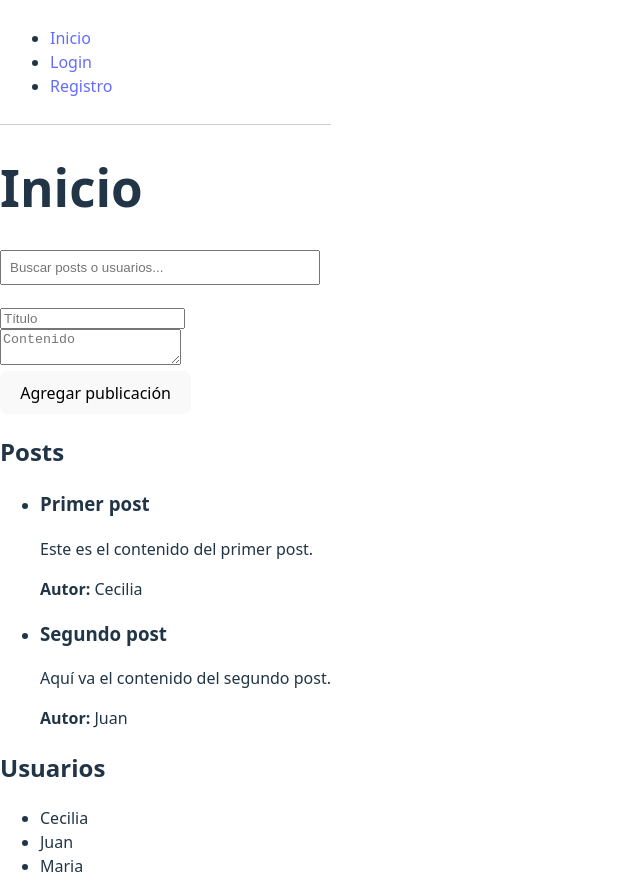
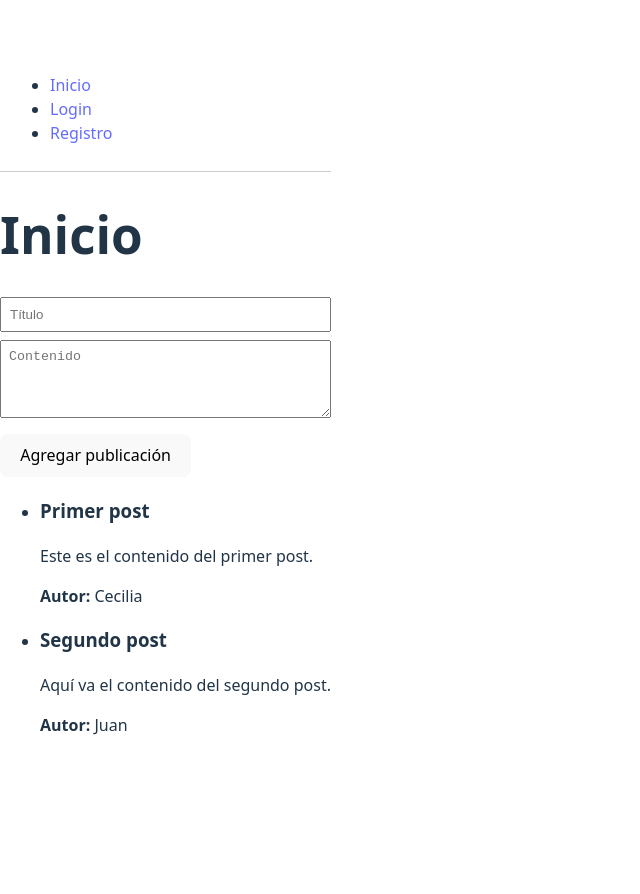
Before and after one commit to cesytar-web/Red_Social_2025, a React (Vite) app: page / in a window 1280 px wide. Shown: the whole page, without its empty margins (0-640 px from the left). After the commit the page ends 800 px from the top, so only its background shows below. Built offline with nearby package versions, Linux system fonts and the light colour scheme.

Commit message:
Agregar perfil con datos y posts del usuario

```diff
--- a/src/App.jsx
+++ b/src/App.jsx
@@ -1,21 +1,31 @@
-import React from 'react'
-import { Routes, Route } from 'react-router-dom'
-import Register from './pages/Register'
-import Login from './pages/Login'
-import Home from './pages/Home'
-import Header from './components/Header'
+import React, { useState } from 'react';
+import { Routes, Route } from 'react-router-dom';
 
-function App() {
+import Register from './pages/Register';
+import Login from './pages/Login';
+import Home from './pages/Home';
+import Header from './components/Header';
+import Profile from './pages/Profile';
+
+export default function App() {
+  // Simula usuario logueado
+  const currentUser = { username: 'Cecilia', email: 'test@test.com' };
+
+  // Simula posts existentes
+  const [posts, setPosts] = useState([
+    { id: 1, title: 'Primer post', content: 'Este es el contenido del primer post.', author: 'Cecilia' },
+    { id: 2, title: 'Segundo post', content: 'Aquí va el contenido del segundo post.', author: 'Juan' },
+  ]);
+
   return (
     <>
       <Header />
       <Routes>
-        <Route path="/" element={<Home />} />
+        <Route path="/" element={<Home posts={posts} setPosts={setPosts} currentUser={currentUser} />} />
         <Route path="/register" element={<Register />} />
         <Route path="/login" element={<Login />} />
+        <Route path="/profile" element={<Profile currentUser={currentUser} posts={posts} />} />
       </Routes>
     </>
-  )
+  );
 }
-
-export default App
--- a/src/components/AddPost.jsx
+++ b/src/components/AddPost.jsx
@@ -22,15 +22,22 @@ export default function AddPost({ onAdd }) {
         placeholder="Título"
         value={title}
         onChange={(e) => setTitle(e.target.value)}
+        aria-label="Título de la publicación"
+        required
+        style={{ width: '100%', padding: '8px', boxSizing: 'border-box' }}
       />
       <br />
       <textarea
         placeholder="Contenido"
         value={content}
         onChange={(e) => setContent(e.target.value)}
+        aria-label="Contenido de la publicación"
+        required
+        rows={4}
+        style={{ width: '100%', padding: '8px', boxSizing: 'border-box', marginTop: '8px' }}
       />
       <br />
-      <button type="submit">Agregar publicación</button>
+      <button type="submit" style={{ marginTop: '10px' }}>Agregar publicación</button>
     </form>
   );
 }
--- a/src/pages/Home.jsx
+++ b/src/pages/Home.jsx
@@ -1,64 +1,32 @@
-import React, { useState } from 'react';
+import React from 'react';
 import AddPost from '../components/AddPost';
-import SearchBar from '../components/SearchBar';
 
-export default function Home() {
-  const currentUser = 'Cecilia';
-
-  const [posts, setPosts] = useState([
-    { id: 1, title: 'Primer post', content: 'Este es el contenido del primer post.', author: 'Cecilia', likedBy: [] },
-    { id: 2, title: 'Segundo post', content: 'Aquí va el contenido del segundo post.', author: 'Juan', likedBy: [] },
-  ]);
-
-  const [users] = useState([
-    { id: 1, username: 'Cecilia' },
-    { id: 2, username: 'Juan' },
-    { id: 3, username: 'Maria' },
-  ]);
-
-  const [filteredResults, setFilteredResults] = useState({ posts, users });
+export default function Home({ posts, setPosts, currentUser }) {
 
   function handleAddPost(newPost) {
     const postWithId = {
       id: posts.length + 1,
-      author: currentUser,
+      author: currentUser.username,
       likedBy: [],
       ...newPost
     };
-    const newPosts = [postWithId, ...posts];
-    setPosts(newPosts);
-    setFilteredResults({ posts: newPosts, users }); // actualizar también filtro
+    setPosts([postWithId, ...posts]);
   }
 
-  // Esta función recibe resultados filtrados del SearchBar
-  function handleSearchResults(results) {
-    setFilteredResults(results);
-  }
+  // Aquí puedes incluir también funciones para editar, eliminar, like, etc. como tenías antes.
 
   return (
     <div>
       <h1>Inicio</h1>
-
-      <SearchBar posts={posts} users={users} onResults={handleSearchResults} />
-
       <AddPost onAdd={handleAddPost} />
 
-      <h2>Posts</h2>
       <ul>
-        {filteredResults.posts.map(post => (
+        {posts.map(post => (
           <li key={post.id} style={{ marginBottom: '15px' }}>
             <h3>{post.title}</h3>
             <p>{post.content}</p>
             <p><strong>Autor:</strong> {post.author}</p>
-          </li>
-        ))}
-      </ul>
-
-      <h2>Usuarios</h2>
-      <ul>
-        {filteredResults.users.map(user => (
-          <li key={user.id}>
-            {user.username}
+            {/* Botones de like, editar y eliminar aquí */}
           </li>
         ))}
       </ul>
--- a/src/pages/Profile.jsx
+++ b/src/pages/Profile.jsx
@@ -0,0 +1,27 @@
+import React from 'react';
+
+export default function Profile({ currentUser, posts }) {
+  // Filtrar solo los posts del usuario actual
+  const userPosts = posts.filter(post => post.author === currentUser.username);
+
+  return (
+    <div>
+      <h1>Perfil de {currentUser.username}</h1>
+      <p>Email: {currentUser.email}</p>
+
+      <h2>Tus publicaciones</h2>
+      {userPosts.length === 0 ? (
+        <p>No tienes publicaciones aún.</p>
+      ) : (
+        <ul>
+          {userPosts.map(post => (
+            <li key={post.id} style={{ marginBottom: '10px' }}>
+              <h3>{post.title}</h3>
+              <p>{post.content}</p>
+            </li>
+          ))}
+        </ul>
+      )}
+    </div>
+  );
+}
```
